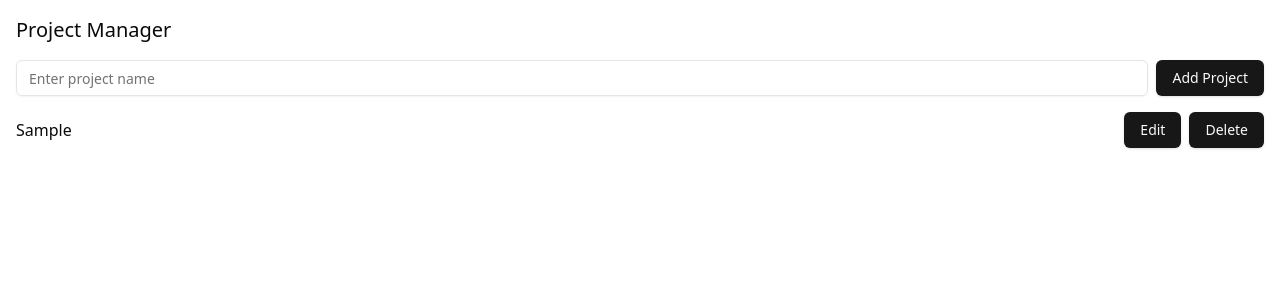
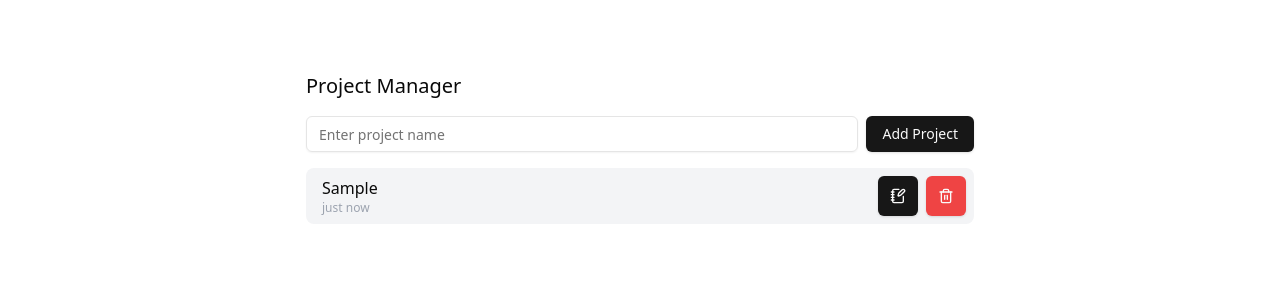
Before and after one commit to MehmetAkcil/PUMLCanvas, a React (Vite) app: page / in a window 1280 px wide. Both pictures are taken after typing "Sample" into the empty fields and a click on the button "Add Project". Shown: the top 300 px of the page. Built offline with nearby package versions, Linux system fonts and the light colour scheme.

Commit message:
indexdb content bug fixed and flexible

```diff
--- a/src/PlantUMLEditor.jsx
+++ b/src/PlantUMLEditor.jsx
@@ -11,8 +11,17 @@ const PlantUMLEditor = ({ projectId, onClose }) => {
     const [previewUrl, setPreviewUrl] = useState('');
     const [isLoading, setIsLoading] = useState(false);
     const [error, setError] = useState(null);
+    const [project, setProject] = useState(null);
 
-    const { pumlCode, setPumlCode, updatePumlCodeById, getPumlCodeById } = usePumlStore();
+    const { pumlCode, setPumlCode, updatePumlCodeById, getPumlCodeById, getById } = usePumlStore();
+
+    useEffect(() => {
+        (async () => {
+            const project = await getById(projectId);
+            setProject(project);
+        })();
+    }, [projectId]);
+
 
     const encodePlantUML = (text) => {
         try {
@@ -82,7 +91,10 @@ const PlantUMLEditor = ({ projectId, onClose }) => {
                     <button onClick={onClose}>
                         <Undo2 size={20} />
                     </button>
-                    <h1 className="text-xl font-bold">PlantUML Editor</h1>
+                    <h1 className="text-xl font-bold capitalize">
+                        {project ? `${project?.name}` : 'New Project'} -
+                        PlantUML Editor
+                    </h1>
                 </div>
                 {error && <div className="text-red-500">{error}</div>}
             </div>
--- a/src/ProjectManager.jsx
+++ b/src/ProjectManager.jsx
@@ -1,15 +1,17 @@
 // src/components/ProjectManager.jsx
-import { useState, useEffect } from 'react';
+import {useState, useEffect} from 'react';
 import db from './lib/db.js';
 import {Button} from "@/components/ui/button";
 import {Input} from "@/components/ui/input";
-import {usePumlStore} from "./stores/usePumlCode.js";
-import PlantUMLEditor from "./PlantUMLEditor.jsx";
+import {usePumlStore} from "./stores/usePumlCode";
+import PlantUMLEditor from "./PlantUMLEditor";
+import {Trash2, NotebookPen} from "lucide-react";
+import {formatTimeAgo} from "./lib/format.js";
 
 const ProjectManager = () => {
     const [name, setName] = useState('');
     const [projects, setProjects] = useState([]);
-    const { setPumlCode, getPumlCodeById } = usePumlStore();
+    const {setPumlCode, getPumlCodeById} = usePumlStore();
     const [editingProjectId, setEditingProjectId] = useState(null);
     const [isEditing, setIsEditing] = useState(false);
 
@@ -55,9 +57,9 @@ const ProjectManager = () => {
     return (
         <>
             {isEditing ? (
-                <PlantUMLEditor projectId={editingProjectId} onClose={handleCancelEdit} />
+                <PlantUMLEditor projectId={editingProjectId} onClose={handleCancelEdit}/>
             ) : (
-                <div className="p-4">
+                <div className="p-4 w-[95%] md:w-[700px] mx-auto my-4 md:my-14">
                     <h2 className="text-xl mb-4">Project Manager</h2>
                     <div className="flex gap-2 mb-4">
                         <Input
@@ -67,13 +69,24 @@ const ProjectManager = () => {
                         />
                         <Button onClick={addProject}>Add Project</Button>
                     </div>
-                    <div>
-                        {projects.map((project) => (
-                            <div key={project.id} className="flex justify-between items-center">
-                                <span>{project.name}</span>
+                    <div className="flex flex-col gap-2">
+                        {projects.map((project, index) => (
+                            <div key={index} className="flex justify-between items-center bg-gray-100 ps-2 md:ps-4 p-1 md:p-2 rounded-lg">
+                                <div>
+                                    <div>
+                                        {project.name}
+                                    </div>
+                                    <div className="text-xs text-gray-400">
+                                        {formatTimeAgo(project.createdAt)}
+                                    </div>
+                                </div>
                                 <div className="flex gap-2">
-                                    <Button onClick={() => handleEditProject(project.id)}>Edit</Button>
-                                    <Button onClick={() => deleteProject(project.id)}>Delete</Button>
+                                    <Button onClick={() => handleEditProject(project.id)} className="w-8 h-8 md:w-10 md:h-10">
+                                        <NotebookPen />
+                                    </Button>
+                                    <Button onClick={() => deleteProject(project.id)} variant="red" className="w-8 h-8 md:w-10 md:h-10 ">
+                                        <Trash2/>
+                                    </Button>
                                 </div>
                             </div>
                         ))}
--- a/src/components/ui/button.tsx
+++ b/src/components/ui/button.tsx
@@ -1,8 +1,8 @@
 import * as React from "react"
-import { Slot } from "@radix-ui/react-slot"
-import { cva, type VariantProps } from "class-variance-authority"
+import {Slot} from "@radix-ui/react-slot"
+import {cva, type VariantProps} from "class-variance-authority"
 
-import { cn } from "@/lib/utils"
+import {cn} from "@/lib/utils"
 
 const buttonVariants = cva(
     "inline-flex items-center justify-center gap-2 whitespace-nowrap rounded-md text-sm font-medium transition-colors focus-visible:outline-none focus-visible:ring-1 focus-visible:ring-ring disabled:pointer-events-none disabled:opacity-50 [&_svg]:pointer-events-none [&_svg]:size-4 [&_svg]:shrink-0",
@@ -11,6 +11,8 @@ const buttonVariants = cva(
             variant: {
                 default:
                     "bg-primary text-primary-foreground shadow hover:bg-primary/90",
+                red:
+                    "bg-red-500 text-primary-foreground shadow hover:bg-red-500/90",
                 destructive:
                     "bg-destructive text-destructive-foreground shadow-sm hover:bg-destructive/90",
                 outline:
@@ -41,11 +43,11 @@ export interface ButtonProps
 }
 
 const Button = React.forwardRef<HTMLButtonElement, ButtonProps>(
-  ({ className, variant, size, asChild = false, ...props }, ref) => {
+    ({className, variant, size, asChild = false, ...props}, ref) => {
         const Comp = asChild ? Slot : "button"
         return (
             <Comp
-        className={cn(buttonVariants({ variant, size, className }))}
+                className={cn(buttonVariants({variant, size, className}))}
                 ref={ref}
                 {...props}
             />
@@ -54,4 +56,4 @@ const Button = React.forwardRef<HTMLButtonElement, ButtonProps>(
 )
 Button.displayName = "Button"
 
-export { Button, buttonVariants }
+export {Button, buttonVariants}
--- /dev/null
+++ b/src/lib/format.js
@@ -0,0 +1,23 @@
+export const formatTimeAgo = (dateString) => {
+    const date = new Date(dateString);
+    const now = new Date();
+    const diffInSeconds = Math.floor((now - date) / 1000);
+
+    const intervals = {
+        year: 31536000,
+        month: 2592000,
+        week: 604800,
+        day: 86400,
+        hour: 3600,
+        minute: 60
+    };
+
+    for (const [unit, seconds] of Object.entries(intervals)) {
+        const diff = Math.floor(diffInSeconds / seconds);
+        if (diff >= 1) {
+            return diff === 1 ? `1 ${unit} ago` : `${diff} ${unit}s ago`;
+        }
+    }
+
+    return 'just now';
+};
--- a/src/stores/usePumlCode.js
+++ b/src/stores/usePumlCode.js
@@ -1,46 +1,36 @@
 'use client';
-import { create } from 'zustand';
-import { persist } from 'zustand/middleware';
+import {create} from 'zustand';
+import db from '../lib/db';
 
-const getStoredPumlCode = () => {
-    if (typeof window !== 'undefined') {
-        const storedCode = localStorage.getItem('pumlCode');
-        return storedCode ? storedCode : `@startuml\n    Bob -> Alice : hello\n@enduml`;
-    }
-    return `@startuml\n    Bob -> Alice : hello\n@enduml`;
+const getStoredPumlCode = async (id) => {
+    const project = await db.projects.get(id);
+    return project && project.content ? project.content : `@startuml\n    Bob -> Alice : hello\n@enduml`;
+};
+
+const getProject = async (id) => {
+    return await db.projects.get(id)
 };
 
 export const usePumlStore = create(
-    persist(
-        (set) => ({
-            pumlCode: getStoredPumlCode(),
-            setPumlCode: (newCode) => {
-                set(() => {
-                    if (typeof window !== 'undefined') {
-                        localStorage.setItem('pumlCode', newCode);
-                    }
-                    return { pumlCode: newCode };
-                });
-            },
-            updatePumlCodeById: (id, newCode) => {
-                set(() => {
-                    if (typeof window !== 'undefined') {
-                        localStorage.setItem(`pumlCode_${id}`, newCode);
-                    }
-                    return { pumlCode: newCode };
-                });
-            },
-            getPumlCodeById: (id) => {
-                if (typeof window !== 'undefined') {
-                    const storedCode = localStorage.getItem(`pumlCode_${id}`);
-                    return storedCode ? storedCode : `@startuml\n    Bob -> Alice : hello\n@enduml`;
-                }
-                return `@startuml\n    Bob -> Alice : hello\n@enduml`;
-            },
-        }),
-        {
-            name: 'puml-storage',
-            getStorage: () => localStorage,
-        }
-    )
+    set => ({
+        pumlCode: '',
+        setPumlCode: async (id, newCode) => {
+            await db.projects.update(id, {content: newCode});
+            set(() => ({pumlCode: newCode}));
+        },
+        updatePumlCodeById: async (id, newCode) => {
+            await db.projects.update(id, {content: newCode});
+            set(() => ({pumlCode: newCode}));
+        },
+        getPumlCodeById: async (id) => {
+            const code = await getStoredPumlCode(id);
+            set(() => ({pumlCode: code}));
+            return code;
+        },
+        getById: async (id) => {
+            const code = await getProject(id);
+            set(() => code);
+            return code;
+        },
+    })
 );
```
Lines whose indentation alone changed are shown as unchanged.
